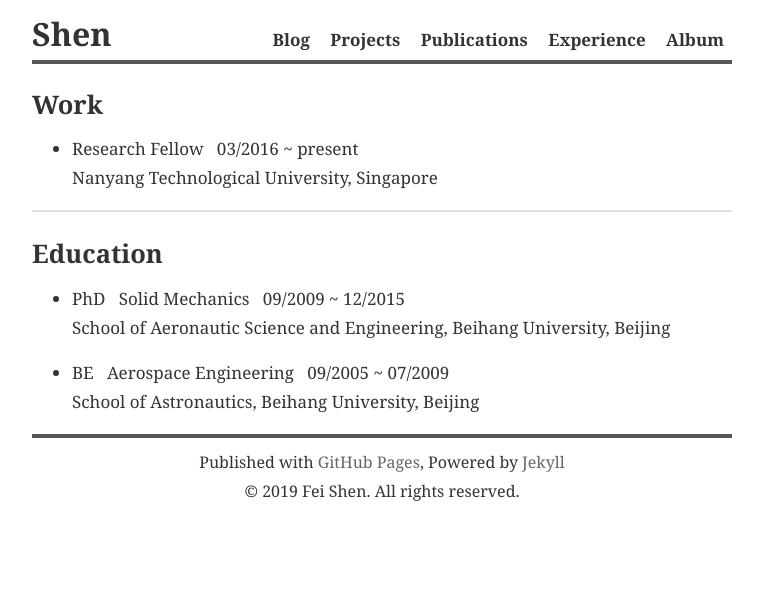
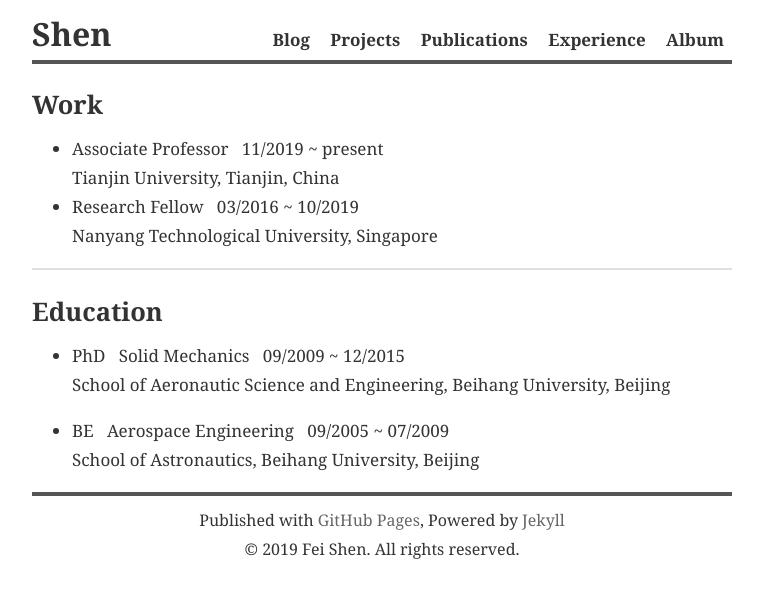
Before and after one commit to philshenfei/feishen, a Jekyll site: the page built from experience.md, in a window 1280 px wide. Shown: the top 598 px of the page, without its empty margins (258-1021 px from the left). Built offline with Jekyll 4.4.1, drawn with Linux system fonts in a browser that asks for light colours; nearby versions of some CDN libraries.

Commit message:
Signed-off-by: philshenfei <philshenfei@gmail.com>

```diff
--- a/experience.md
+++ b/experience.md
@@ -5,7 +5,8 @@ title: Experience
 
 ## Work
 
-* Research Fellow &nbsp; 03/2016 ~ present <br> Nanyang Technological University, Singapore
+* Associate Professor &nbsp; 11/2019 ~ present <br> Tianjin University, Tianjin, China
+* Research Fellow &nbsp; 03/2016 ~ 10/2019 <br> Nanyang Technological University, Singapore
 
 <hr>
 
```
Also changed, not shown: index.md (+1 -1 lines), publications.md (+1 -1 lines).
